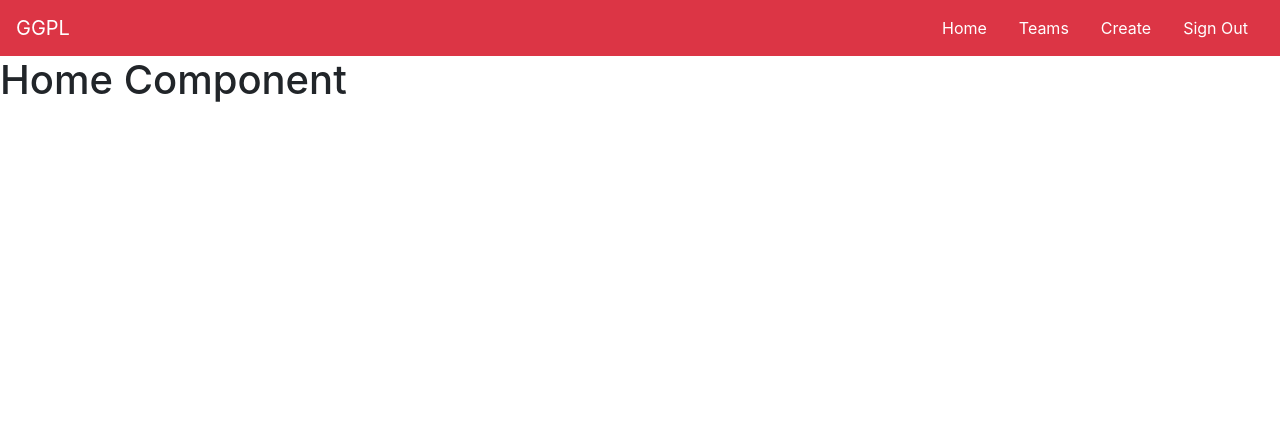
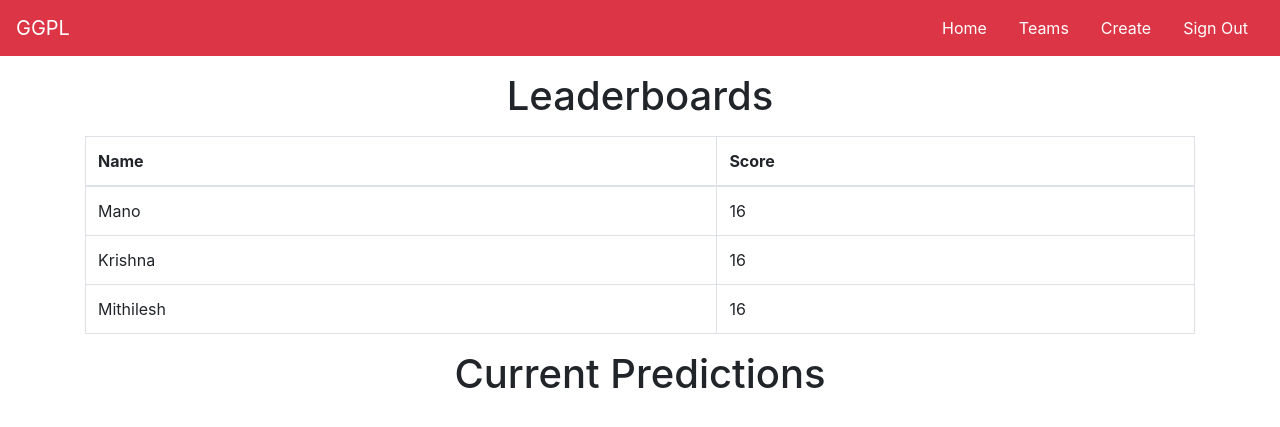
Before and after one commit to krishna1045/ggpl_django, a Django app: template templates/home/index.html in a window 1280 px wide. Shown: the top 427 px of the page. Run offline with Django 3.2, Linux system fonts and the light colour scheme; the template is opened without the code that fills it, so the values that code supplies are empty.

Commit message:
added leaderboards(non-dynamic)

```diff
--- a/static/home/styles/styles.css
+++ b/static/home/styles/styles.css
@@ -0,0 +1,7 @@
+.cnt {
+  margin: 0 0.9rem 0 0.9rem;
+}
+.red{
+    background-color: black;
+    font-size: 65px;
+}
--- a/templates/base.html
+++ b/templates/base.html
@@ -1,13 +1,16 @@
 <!DOCTYPE html>
 <html lang="en">
+{% load static %}
 
 <head>
     <meta charset="UTF-8">
     <meta http-equiv="X-UA-Compatible" content="IE=edge">
     <meta name="viewport" content="width=device-width, initial-scale=1.0">
     <title>Home</title>
+    <link rel="stylesheet" href="{% static 'home/styles/styles.css' %}">
     <link rel="stylesheet" href="https://cdn.jsdelivr.net/npm/bootstrap@4.6.0/dist/css/bootstrap.min.css"
         integrity="sha384-B0vP5xmATw1+K9KRQjQERJvTumQW0nPEzvF6L/Z6nronJ3oUOFUFpCjEUQouq2+l" crossorigin="anonymous" />
+
 </head>
 
 <body>
--- a/templates/home/index.html
+++ b/templates/home/index.html
@@ -1,5 +1,43 @@
 {% extends "base.html" %}
 
 {% block content %}
-<h1>Home Component</h1>
+<div class="container">
+    <div id="leaderboards">
+        <p class="my-3 h1 d-flex justify-content-center">Leaderboards</p>
+        <table class="table my-3 table-bordered">
+            <thead class="">
+                <tr>
+                    <th scope="col">Name</th>
+                    <th scope="col">Score</th>
+                </tr>
+            </thead>
+            <tbody>
+                <tr>
+                    <td>Mano</td>
+                    <td>
+                        16
+                    </td>
+                </tr>
+                <tr>
+                    <td>Krishna</td>
+                    <td>
+                        16
+                    </td>
+                </tr>
+                <tr>
+                    <td>Mithilesh</td>
+                    <td>
+                        16
+                    </td>
+                </tr>
+            </tbody>
+        </table>
+    </div>
+    <div class="current_predictions">
+        <p class="my-3 h1 d-flex justify-content-center">Current Predictions</p>
+
+    </div>
+
+</div>
+
 {% endblock content %}
```
